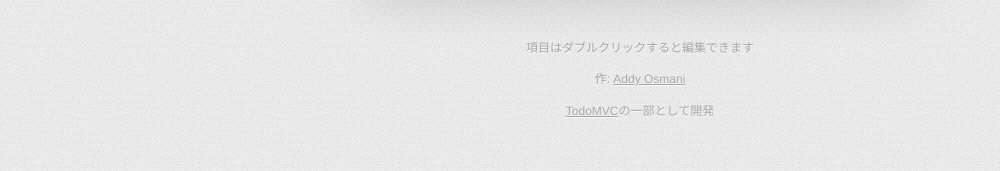
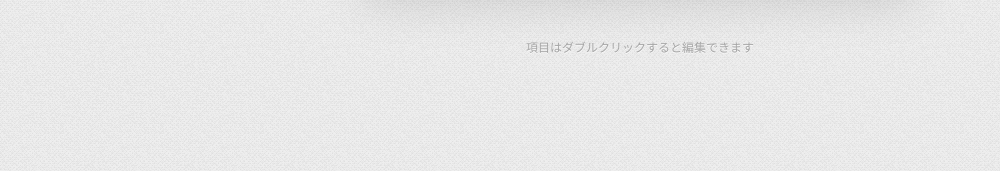
Before and after one commit to ZennoFact/projectRe, a plain HTML site: page backbone_demo/index.html in a window 1280 px wide. Shown: the part 239-410 px from the top of the page, without its empty margins (0-1000 px from the left). Drawn offline with Linux system fonts and the light colour scheme.

Commit message:
[Modify} Add comment to bacobone_demo.

```diff
--- a/backbone_demo/index.html
+++ b/backbone_demo/index.html
@@ -21,8 +21,9 @@
 		</section>
 		<footer id="info">
 			<p>項目はダブルクリックすると編集できます</p>
-			<p>作: <a href="https://github.com/addyosmani">Addy Osmani</a></p>
-			<p><a href="http://todomvc.com">TodoMVC</a>の一部として開発</p>
+			<!-- ベースの作者は下記の人 -->
+			<!-- <p><a href="https://github.com/addyosmani">Addy Osmani</a></p>
+			<p><a href="http://todomvc.com">TodoMVC</a>の一部として開発されているが，現在も残っているのやら</p> -->
 		</footer>
 		<!--
 			Backbone.js（で利用するunderscore.js）が使用するviewのテンプレートを定義
--- a/backbone_demo/js/app.js
+++ b/backbone_demo/js/app.js
@@ -3,6 +3,7 @@
 var app = app || {};
 // Enterキーのキーコードを定数として設定
 var ENTER_KEY = 13;
+console.log(app);
 
 // この記述でwindow.onLoad()と同等の実行を行うjQueryの記法
 $(function () {
--- a/backbone_demo/js/models/todo.js
+++ b/backbone_demo/js/models/todo.js
@@ -1,6 +1,6 @@
 /*global Backbone */
 var app = app || {};
-
+console.log(app);
 // この記法はJavaScriptの即時実行関数。本来，関数は呼び出しを行わなければ称しないが，この書き方だと即時に実行される。
 // なぜこのような即座に実行するための関数を用意するかというと，JavaScriptには名前空間という概念がなくすべてがグローバル扱いになってしまうという構造になっている
 // グローバルの汚染を極力行わない固いつくりにするために，即時実行関数を作成することは多分に行われるので，見てびっくりしないように
--- a/backbone_demo/js/views/app-view.js
+++ b/backbone_demo/js/views/app-view.js
@@ -112,9 +112,10 @@ var app = app || {};
 			this.$input.val('');
 		},
 
-		// TODO: ここ，もうちょい適切な説明を
 		// Todoアイテムの削除が完了すると表示もクリアする
 		clearCompleted: function () {
+			// underscore.jsの機能
+			// _.invoke(list, methodName, [*arguments])
 			_.invoke(app.todos.completed(), 'destroy');
 			return false;
 		},
--- a/backbone_demo/js/views/todo-view.js
+++ b/backbone_demo/js/views/todo-view.js
@@ -76,10 +76,7 @@ var app = app || {};
 				this.model.save({ title: trimmedValue });
 
 				if (value !== trimmedValue) {
-					// Model values changes consisting of whitespaces only are not causing change to be triggered
-					// Therefore we've to compare untrimmed version with a trimmed one to chech whether anything changed
-					// And if yes, we've to trigger change event ourselves
-					// TODO: triggerとはなにか
+					// 独自イベントを設定
 					this.model.trigger('change');
 				}
 			} else {
```
Also changed, not shown: backbone_demo/js/collections/todos.js (+3 -4 lines), backbone_demo/js/routers/router.js (+4 -5 lines).
